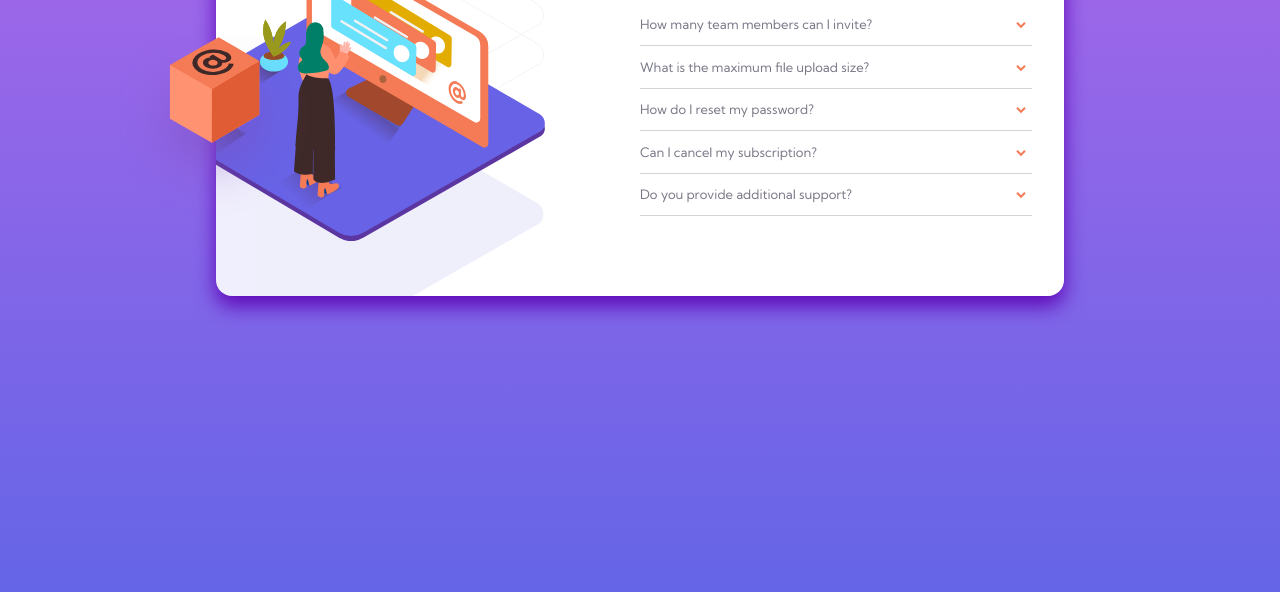
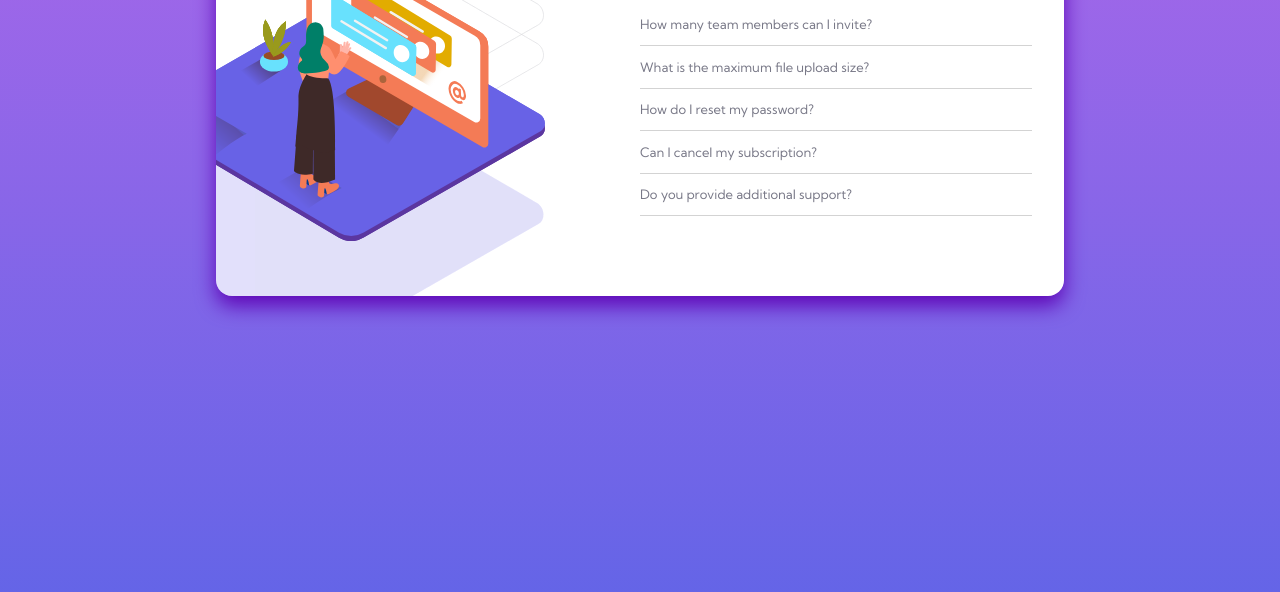
Before and after one commit to Greeshma2903/faq-accordian-page, a plain HTML site: page index.html in a window 1280 px wide. Shown: the part 208-800 px from the top of the page. Drawn offline with Linux system fonts and the light colour scheme.

Commit message:
Add files via upload
made some suggested changes

```diff
--- a/index.html
+++ b/index.html
@@ -3,7 +3,8 @@
 
 <head>
   <meta charset="UTF-8">
-  <meta name="viewport" content="width=device-width, initial-scale=1.0"> <!-- displays site properly based on user's device -->
+  <meta name="viewport" content="width=device-width, initial-scale=1.0">
+  <!-- displays site properly based on user's device -->
 
   <link rel="icon" type="image/png" sizes="32x32" href="./images/favicon-32x32.png">
   <link rel="stylesheet" href="styles.css">
@@ -13,13 +14,23 @@
 
 <body>
   <main>
-    <img class="box-img" src="#" alt="">
 
     <div class="container">
 
       <div class="illustration-container">
-        <img class="platform-img" src="images/bg-pattern-mobile.svg" alt="background-pattern">
-        <img class="woman-img" src="images/illustration-woman-online-mobile.svg" alt="monitor-illustration">
+        <picture>
+          <source media="(min-width:1000px)" class="platform-img" srcset="images/bg-pattern-desktop.svg"
+            alt="background-pattern">
+            <img class="platform-img" src="images/bg-pattern-mobile.svg" alt="background-pattern">
+        </picture>
+        <picture>
+          <source media="(min-width:1000px)" class="woman-img" srcset="images\illustration-woman-online-desktop.svg"
+            alt="monitor-illustration">
+            <img class="woman-img" srcset="images\illustration-woman-online-mobile.svg" alt="monitor-illustration">
+        </picture>
+
+        <!-- <img class="platform-img" src="images/bg-pattern-mobile.svg" alt="background-pattern">
+        <img class="woman-img" src="images\illustration-woman-online-mobile.svg" alt="monitor-illustration"> -->
       </div>
 
       <div class="question-container">
@@ -33,9 +44,9 @@
             <div class="question-title">
               <p>
                 How many team members can I invite?
-                <button class="question-btn">
+                <!-- <button class="question-btn">
                   <img src="images/icon-arrow-down.svg" alt="toggle-arrow">
-                </button>
+                </button> -->
               </p>
               <hr>
             </div>
@@ -51,9 +62,6 @@
             <div class="question-title">
               <p>
                 What is the maximum file upload size?
-                <button class="question-btn">
-                  <img src="images/icon-arrow-down.svg" alt="toggle-arrow">
-                </button>
               </p>
               <hr>
             </div>
@@ -68,9 +76,6 @@
             <div class="question-title">
               <p>
                 How do I reset my password?
-                <button class="question-btn">
-                  <img src="images/icon-arrow-down.svg" alt="toggle-arrow">
-                </button>
               </p>
               <hr>
             </div>
@@ -86,9 +91,6 @@
             <div class="question-title">
               <p>
                 Can I cancel my subscription?
-                <button class="question-btn">
-                  <img src="images/icon-arrow-down.svg" alt="toggle-arrow">
-                </button>
               </p>
               <hr>
             </div>
@@ -103,9 +105,6 @@
             <div class="question-title">
               <p>
                 Do you provide additional support?
-                <button class="question-btn">
-                  <img src="images/icon-arrow-down.svg" alt="toggle-arrow">
-                </button>
               </p>
               <hr>
             </div>
```
